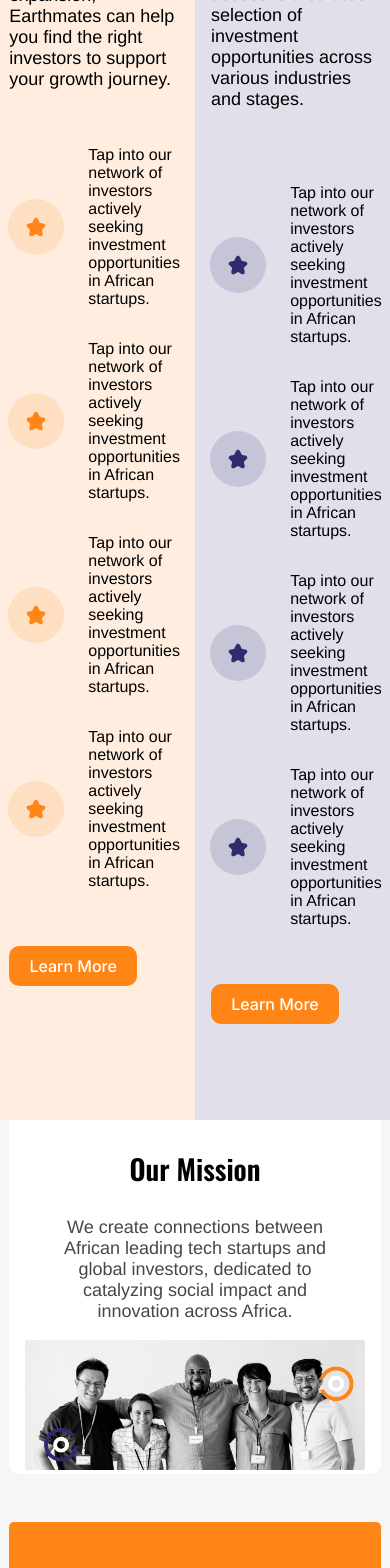
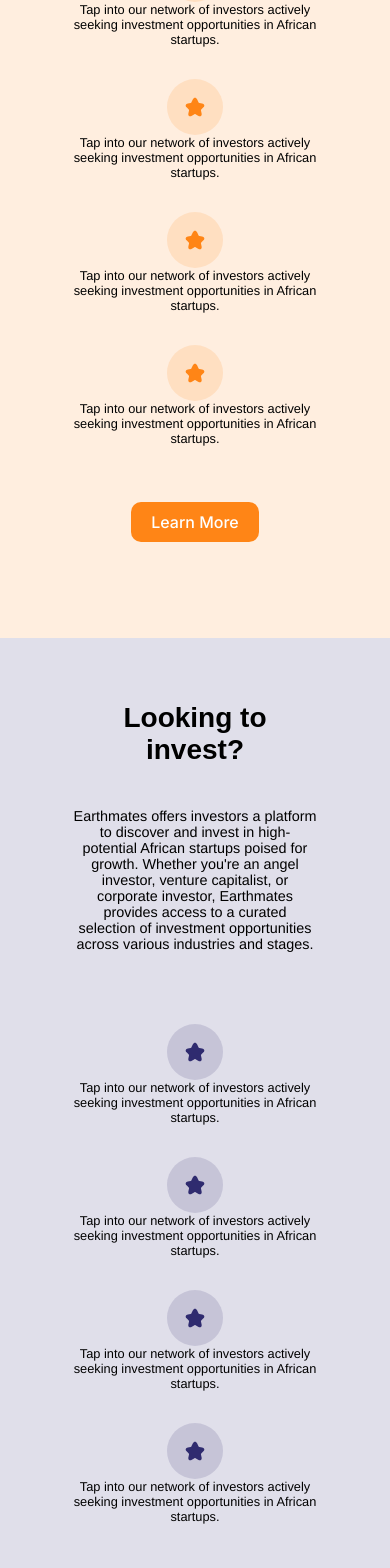
Before and after one commit to earthmates/earthmates.github.io, a React (Vite) app: page / in a window 390 px wide. Shown: the part 2360-3928 px from the top of the page. Built offline with nearby package versions, Linux system fonts and the light colour scheme.

Commit message:
fix misalignment of feature section in homepage
Separated the features component ;
 tweaked it:
simplest solution for responsive media, was to made the features section to collapse below under 500px width

```diff
--- /dev/null
+++ b/src/components/features/Features.module.scss
@@ -0,0 +1,90 @@
+@import "@styles/theme.module.scss";
+
+.externalContainer {
+  display: flex;
+  flex-direction: row;
+  justify-content: center;
+  max-width: 100%;
+
+  @media only screen and (max-width: 500px) {
+    flex-direction: column;
+  }
+}
+
+.features {
+  display: grid;
+  flex-direction: column;
+  justify-content: start;
+  align-items: center;
+  gap: 10% 20% 5 20%;
+  row-gap: 10% 20% 50%;
+  justify-items: center;
+  text-align: center;
+  padding: 4em 5em;
+  padding-bottom: 6em;
+  height: auto;
+  width: 50%;
+
+  @media only screen and (max-width: 500px) {
+    height: 50%;
+    width: 100%;
+  }
+}
+
+.features .h1 {
+  font-family: Arial, Helvetica, sans-serif;
+  font-size: 28px;
+  font-weight: 600;
+  margin-bottom: 1.5em;
+}
+
+.features .p {
+  font-family: Helvetica, sans-serif;
+  font-weight: 500;
+  margin-top: 0px;
+  font-size: 0.9em;
+  overflow: visible;
+  display: flex;
+  flex-wrap: wrap;
+}
+
+.features .list {
+  display: flex;
+  flex-direction: column;
+  justify-content: start;
+  row-gap: 2em;
+  margin-bottom: 3.5em;
+  margin-top: 4.5em;
+  font-size: 1em;
+}
+
+.features .row {
+  display: flex;
+  flex-direction: column;
+  justify-content: center;
+  column-gap: 1.5em;
+  align-items: center;
+}
+
+.features .row img {
+  width: 3.5em;
+  display: flex;
+}
+
+.features .row .p {
+  font-family: Helvetica, sans-serif;
+  font-weight: 500;
+  margin: auto;
+  font-size: 0.8em;
+}
+
+.features_startup {
+  background-color: #ffeedf;
+}
+
+.features_investor {
+  background-color: #e0dfea;
+}
+
+.learnMore_button {
+}
--- /dev/null
+++ b/src/components/features/Features.tsx
@@ -0,0 +1,156 @@
+import React, { useState, useEffect } from "react";
+import styles from "./Features.module.scss";
+import { Button } from "../button/button";
+import OrangeStarIcon from "../../assets/landing_page/star-orange.svg";
+import PurpleStarIcon from "../../assets/landing_page/star-purple.svg";
+
+/*
+//investors
+//tabs
+const ACTIVE_startup_tab: string = `${styles.tab} ${styles.tab_startup}`;
+const ACTIVE_investor_tab: string = `${styles.tab} ${styles.tab_investor}`;
+const INACTIVE: string = `${styles.tab}`;
+*/
+
+const Features = () => {
+  /*
+  const [currentView, setCurrentView] = useState("startup");
+  const [view, viewRefresh] = useState(currentView);
+  const [startupView, setStartupView] = useState(ACTIVE_startup_tab);
+  const [investorView, setInvestorView] = useState(INACTIVE);
+
+  useEffect(() => {
+    if (view !== currentView) {
+      viewRefresh(view);
+      console.log("View prop has changed:", view);
+
+      //test for error
+      if (!view || (view !== "startup" && view !== "investor")) {
+        console.error("Invalid view prop. Expected 'startup' or 'investor'.");
+        return; // Return here to avoid calling Tabber with null
+      }
+
+      if (currentView === "startup") {
+        setStartupView(ACTIVE_startup_tab);
+        setInvestorView(INACTIVE);
+      } else if (currentView === "investor") {
+        setStartupView(INACTIVE);
+        setInvestorView(ACTIVE_investor_tab);
+      }
+    }
+  }, [view]);
+
+  const tabClick = (view: string) => {
+    if (view === undefined) {
+      alert(
+        "tabClick function in Features Component is receiving undefined parameter"
+      );
+    }
+    if (view === "startup") {
+      setCurrentView("startup");
+    } else if (view === "investor") {
+      setCurrentView("investor");
+    }
+  };
+  */
+  return (
+    <div className={styles.externalContainer}>
+      <div className={`${styles.features} ${styles.features_startup}`}>
+        <h1 className={styles.h1}>Need Funding?</h1>
+        <p className={styles.p}>
+          Earthmates provides a platform for startup founders to connect with a
+          diverse network of investors and access the funding they need to scale
+          their ventures. Whether you&apos;re seeking seed funding to launch
+          your idea or looking to secure Series A funding for expansion,
+          Earthmates can help you find the right investors to support your
+          growth journey.
+        </p>
+
+        <div className={styles.list}>
+          <div className={styles.row}>
+            <img src={OrangeStarIcon} alt="tick" />
+            <p className={styles.p}>
+              Tap into our network of investors actively seeking investment
+              opportunities in African startups.
+            </p>
+          </div>
+          <div className={styles.row}>
+            <img src={OrangeStarIcon} alt="tick" />
+            <p className={styles.p}>
+              Tap into our network of investors actively seeking investment
+              opportunities in African startups.
+            </p>
+          </div>
+          <div className={styles.row}>
+            <img src={OrangeStarIcon} alt="tick" />
+            <p className={styles.p}>
+              Tap into our network of investors actively seeking investment
+              opportunities in African startups.
+            </p>
+          </div>
+          <div className={styles.row}>
+            <img src={OrangeStarIcon} alt="tick" />
+            <p className={styles.p}>
+              Tap into our network of investors actively seeking investment
+              opportunities in African startups.
+            </p>
+          </div>
+        </div>
+
+        <Button buttonText="Learn More" className={styles.learnMore_button} />
+      </div>
+      <div className={`${styles.features} ${styles.features_investor}`}>
+        <h1 className={styles.h1}>Looking to invest?</h1>
+        <p className={styles.p}>
+          Earthmates offers investors a platform to discover and invest in
+          high-potential African startups poised for growth. Whether you&apos;re
+          an angel investor, venture capitalist, or corporate investor,
+          Earthmates provides access to a curated selection of investment
+          opportunities across various industries and stages.
+        </p>
+        <div className={styles.list}>
+          <div className={styles.row}>
+            <img src={PurpleStarIcon} alt="tick" />
+            <p className={styles.p}>
+              Tap into our network of investors actively seeking investment
+              opportunities in African startups.
+            </p>
+          </div>
+          <div className={styles.row}>
+            <img src={PurpleStarIcon} alt="tick" />
+            <p className={styles.p}>
+              Tap into our network of investors actively seeking investment
+              opportunities in African startups.
+            </p>
+          </div>
+          <div className={styles.row}>
+            <img src={PurpleStarIcon} alt="tick" />
+            <p className={styles.p}>
+              Tap into our network of investors actively seeking investment
+              opportunities in African startups.
+            </p>
+          </div>
+          <div className={styles.row}>
+            <img src={PurpleStarIcon} alt="tick" />
+            <p className={styles.p}>
+              Tap into our network of investors actively seeking investment
+              opportunities in African startups.
+            </p>
+          </div>
+        </div>
+
+        <Button buttonText="Learn More" className={styles.learnMore_button} />
+      </div>
+      {/*<div className="tabHeader">
+        <div className={startupView} onClick={() => tabClick("startup")}>
+          <h1>Startups</h1>
+        </div>
+        <div className={investorView} onClick={() => tabClick("investor")}>
+          <h1>Investors</h1>
+        </div>
+      </div>*/}
+    </div>
+  );
+};
+
+export default Features;
--- a/src/components/home-page/home-page.module.scss
+++ b/src/components/home-page/home-page.module.scss
@@ -1,4 +1,4 @@
-@import '@styles/theme.module.scss';
+@import "@styles/theme.module.scss";
 
 .hero {
   display: flex;
@@ -13,7 +13,7 @@
   background-position: 50% 50%;
   background-size: cover;
   background-attachment: scroll;
-    background-image: url('/src/assets/landing_page/background_image.png');
+  background-image: url("/src/assets/landing_page/background_image.png");
 }
 
 .hero .title {
@@ -181,8 +181,8 @@
 
 .features .p {
   font-family: Helvetica, sans-serif;
-    font-size: 18px;
   font-weight: 500;
+  margin-top: 0px;font-size:0.9em;overflow:visible;display:flex;flex-wrap:wrap;
 }
 
 .features .list {
@@ -190,26 +190,26 @@
   flex-direction: column;
   justify-content: start;
   row-gap: 2em;
-    margin-top: 3.5em;
   margin-bottom: 3.5em;
+  margin-top: 4.5em;
+  font-size: 1.1em;
 }
 
 .features .row {
   display: flex;
-    flex-direction: row;
+  flex-direction: column;
   justify-content: center;
-    column-gap: 1.5em;
+  column-gap: 1.5em;align-items:center;
 }
 
 .features .row img {
-    width: 3.5em;
+  width: 3.5em;display:flex;
 }
 
 .features .row .p {
   font-family: Helvetica, sans-serif;
-    font-size: 16px;
   font-weight: 500;
-    margin: auto;
+  margin: auto;font-size:0.8em;
 }
 
 .features-startup {
@@ -222,8 +222,17 @@
   background-color: #ffeedf;
 
   @media only screen and (max-width: $mobile-width) {
+    padding-right: 1em;
+    display: grid;
+    align-content: start;
     padding-left: 1em;
-        padding-right: 1em;
+    overflow: hidden;
+    flex-direction: column;
+    grid-auto-flow: row;
+    justify-items: center;
+    grid-template-rows: 10% 20% 65%;
+    align-items: stretch;
+    flex-wrap: nowrap;
   }
 }
 
@@ -239,6 +248,13 @@
   @media only screen and (max-width: $mobile-width) {
     padding-left: 1em;
     padding-right: 1em;
+    overflow: hidden;
+    display: grid;
+    flex-direction: column;
+    align-items: stretch;
+    grid-template-rows: 10% 20% -5% 65%;
+    justify-items: center;
+    flex-wrap: nowrap;
   }
 }
 
@@ -513,3 +529,8 @@
   margin-bottom: 2.5em;
   margin-top: 2.5em;
 }
+.startupTextBox {
+}
+.learnMore_button {
+  margin-top: 1em;
+}
--- a/src/components/home-page/home-page.tsx
+++ b/src/components/home-page/home-page.tsx
@@ -16,6 +16,7 @@ import LinkedinIcon from "../../assets/landing_page/linkedin.svg";
 import Button_module from "../button/button.module.scss";
 import MarcoPng from "../../assets/landing_page/marco.png";
 import MohamedPng from "../../assets/landing_page/mohamed.png";
+import Features from "../features/Features";
 
 export interface HomePageProps {
   className?: string;
@@ -147,6 +148,9 @@ export const HomePage = ({ className }: HomePageProps) => {
           </div>
         </div>
       </div>
+
+      <Features />
+      {/*
       <div className={styles.features}>
         <div className={styles["features-startup"]}>
           <h1 className={styles.h1}>Need Funding?</h1>
@@ -188,7 +192,7 @@ export const HomePage = ({ className }: HomePageProps) => {
               </p>
             </div>
           </div>
-          <Button buttonText="Learn More" />
+          <Button buttonText="Learn More" className={styles.learnMore_button} />
         </div>
         <div className={styles["features-investor"]}>
           <h1 className={styles.h1}>Looking to invest?</h1>
@@ -230,10 +234,11 @@ export const HomePage = ({ className }: HomePageProps) => {
               </p>
             </div>
           </div>
-
-          <Button buttonText="Learn More" />
+          <Button buttonText="Learn More" className={styles.learnMore_button} />
         </div>
       </div>
+              */}
+
       {/*  <div className={styles['connecting-card-container']}>
                 <div className={styles['connecting-card-left']}></div>
                 <div className={styles['connecting-card']}></div>
```
Also changed, not shown: src/_codux/boards/features/features.board.tsx (added, +12 -0 lines). Lines whose indentation alone changed are shown as unchanged.
